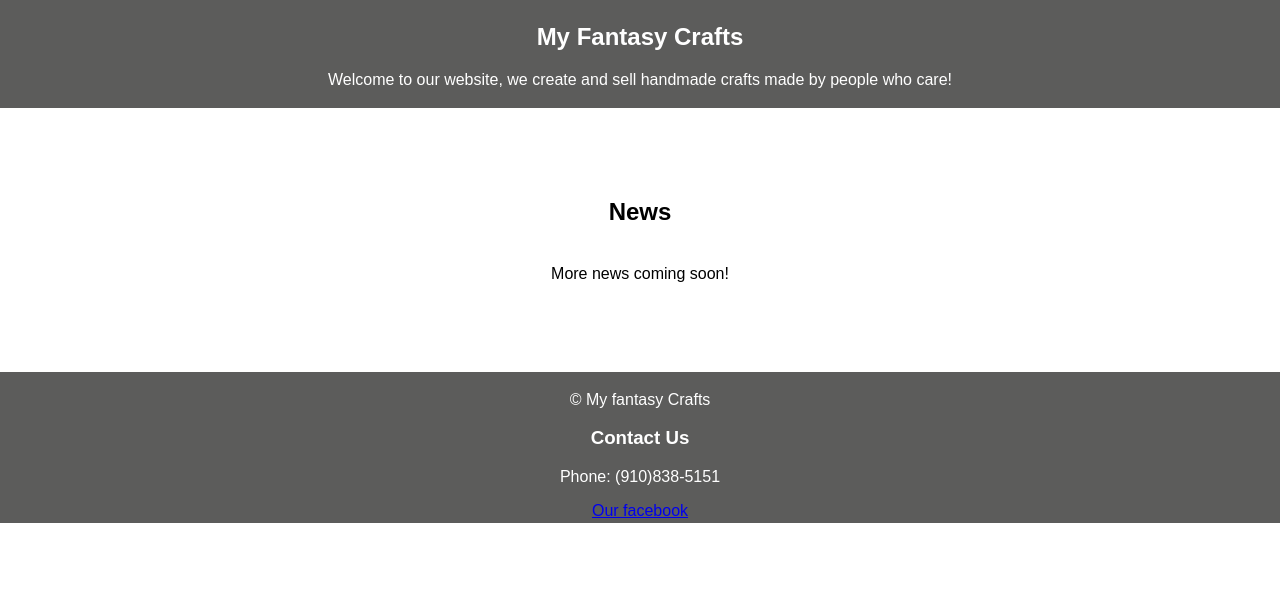
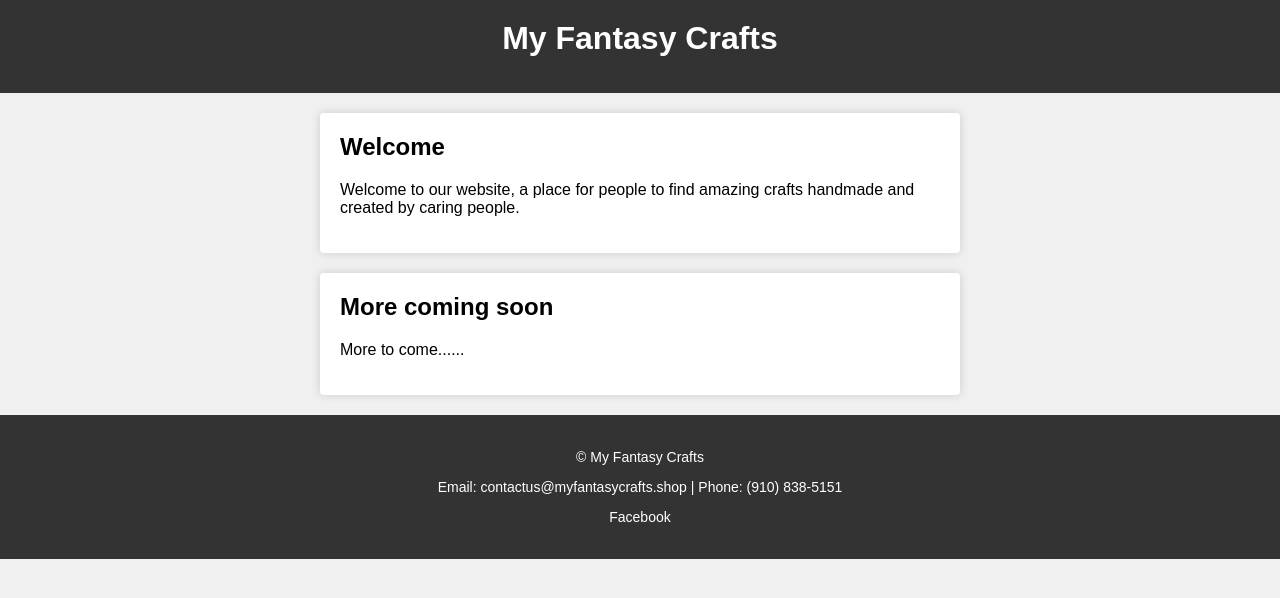
Before and after one commit to saisarc/Myfantasycrafts, a plain HTML site: page index.html in a window 1280 px wide. Drawn offline with Linux system fonts and the light colour scheme.

Commit message:
V1 New changes to whole website layout

```diff
--- a/index.html
+++ b/index.html
@@ -1,34 +1,83 @@
 <!DOCTYPE html>
 <html lang="en">
+<head>
+    <meta charset="UTF-8">
+    <meta name="viewport" content="width=device-width, initial-scale=1.0">
 
-<head>
-  <meta charset="UTF-8">
-  <meta name="viewport" content="width=device-width, initial-scale=1.0">
-  <title>My Fantasy Crafts</title>
-  <link rel="stylesheet" href="styles.css">
-</head>
+    <title>My Fantasy Crafts</title>
+    <header>
+      <h1><a href="/">My Fantasy Crafts</a></h1>
+      <p></p>
+  </header>
+    </head>
+    <style>
 
+        header {
+            background-color: #333;
+            color: #fff;
+            padding: 20px;
+            text-align: center;
+        }
+        header h1 {
+            margin: 0;
+        }
+        header a {
+            color: #fff;
+            text-decoration: none;
+        }
+
+        body {
+            font-family: Arial, sans-serif;
+            margin: 0;
+            padding: 0;
+            background-color: #f0f0f0;
+        }
+        .post {
+            max-width: 600px;
+            margin: 20px auto;
+            padding: 20px;
+            background-color: #fff;
+            border-radius: 4px;
+            box-shadow: 0 0 10px rgba(0,0,0,0.15);
+        }
+        .post h2 {
+            margin-top: 0;
+        }
+
+
+        footer {
+            background-color: #333;
+            color: #fff;
+            padding: 20px;
+            text-align: center;
+            font-size: 14px;
+        }
+        footer a {
+            color: #fff;
+            text-decoration: none;
+        }
+
+    </style>
 <body>
-  <header>
-    <h2>My Fantasy Crafts</h2>
-    <p>Welcome to our website, we create and sell handmade crafts made by people who care!</p>
-  </header>
+    <div class="post">
+        <h2>Welcome</h2>
+        <p>Welcome to our website, a place for people to find amazing crafts handmade and created by caring people.</p>
+    </div>
 
-  <main>
-    <div class="news-section">
-      <h2>News</h2>
-      <p>More news coming soon!</p>
+    <div class="post">
+        <h2>More coming soon</h2>
+        <p>More to come......</p>
     </div>
-  </main>
 
-  <footer>
-    <p>© My fantasy Crafts</p>
-    <div id="contact">
-      <h3>Contact Us</h3>
-      <p>Phone: (910)838-5151</p>
-      <a href="https://www.facebook.com/profile.php?id=100088085467390&mibextid=LQQJ4d">Our facebook</a>
-    </div>
-  </footer>
+
+    <!-- Add more posts as needed -->
 </body>
+</html>
+    <!-- Other content goes here -->
 
+    <footer>
+        <p>© My Fantasy Crafts</p>
+        <p>Email: contactus@myfantasycrafts.shop | Phone: (910) 838-5151 </p>
+        <p><a href="https://www.facebook.com/profile.php?id=100088085467390&mibextid=LQQJ4d">Facebook</a>
+    </footer>
 </html>
```
